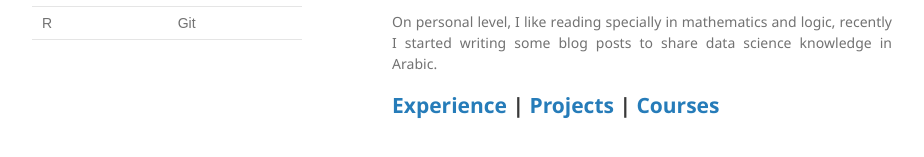
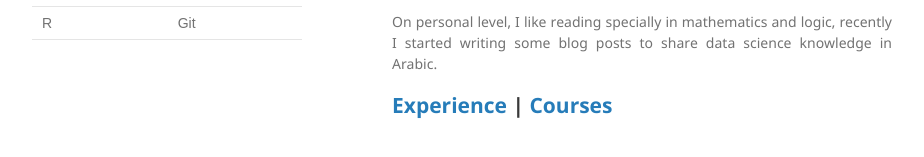
Before and after one commit to AhmedOmarEissa/AhmedOmarEissa.github.io, a Jekyll site: the page built from index.md, in a window 1280 px wide. Shown: the part 453-610 px from the top of the page, without its empty margins (178-1102 px from the left). Built offline with Jekyll 4.4.1, drawn with Linux system fonts in a browser that asks for light colours; our own code applies the rules of GitHub Pages for plain Markdown files.

Commit message:
Update index.md

```diff
--- a/index.md
+++ b/index.md
@@ -9,4 +9,4 @@ My current role is involving a very broad range of tasks, starting from data eng
 
 On personal level, I like reading specially in mathematics and logic, recently I started writing some blog posts to share data science knowledge in Arabic.
 
-## [Experience](./experience.html)  |   [Projects](./projects.html)   |   [Courses](./courses.html)
+## [Experience](./experience.html)  |   [Courses](./courses.html)
```
